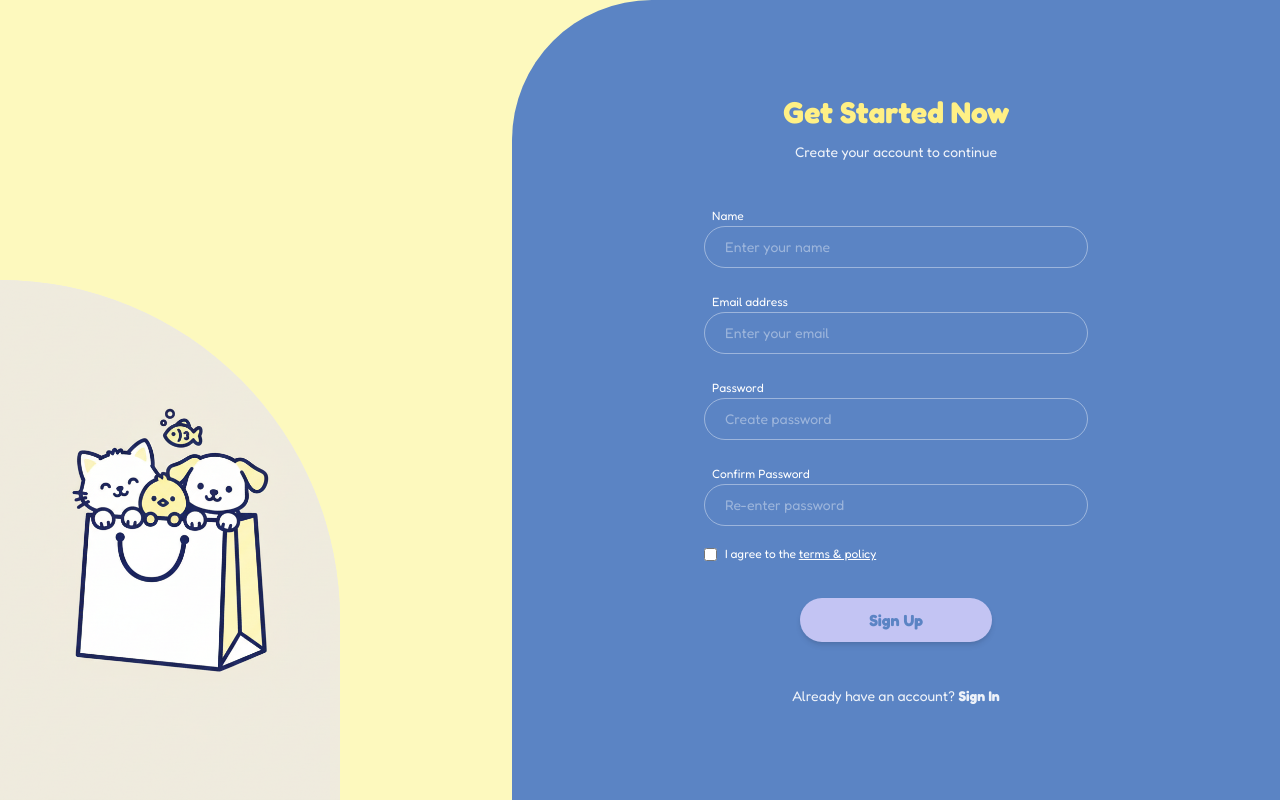
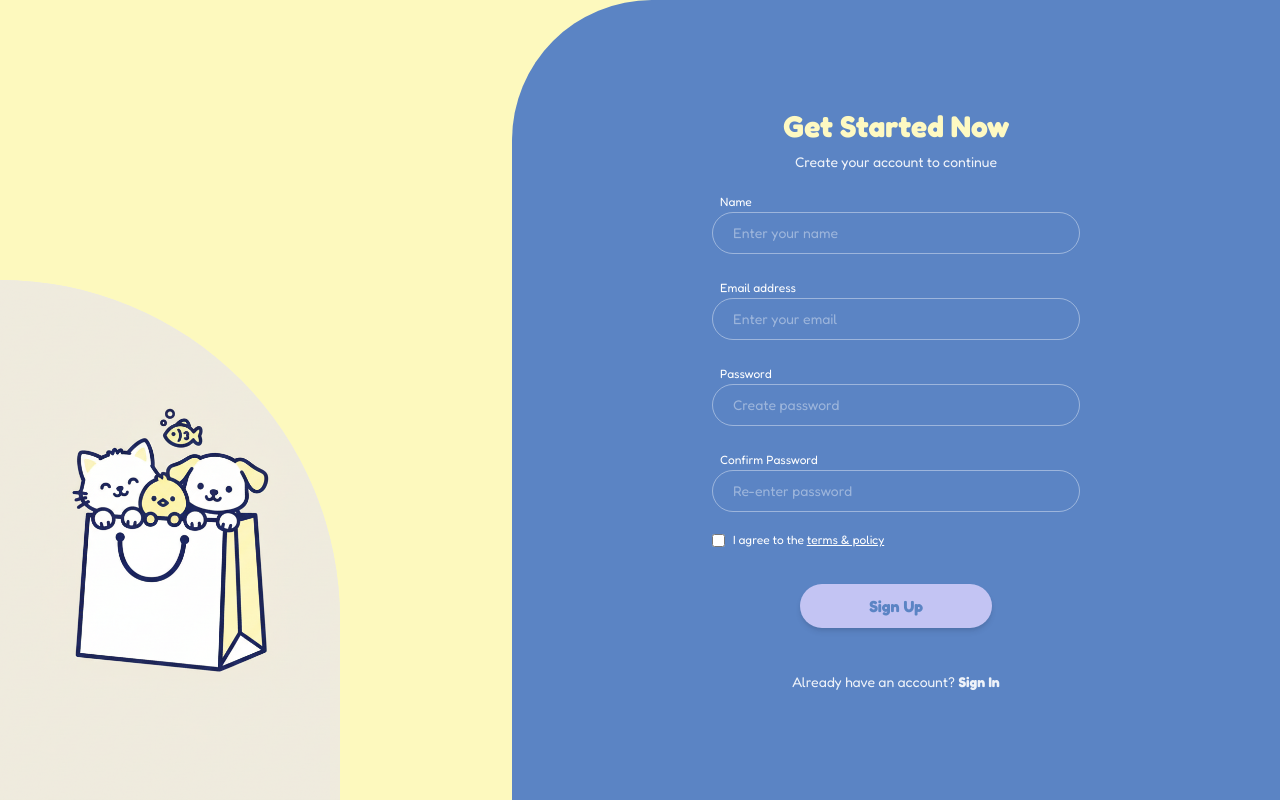
Before and after one commit to samridii/mypetjoyweb, a Next.js app: page /register in a window 1280 px wide. Built offline with nearby package versions, Linux system fonts and the light colour scheme.

Commit message:
Final Navigation and UI changes

```diff
--- a/app/(auth)/_components/RegisterForm.tsx
+++ b/app/(auth)/_components/RegisterForm.tsx
@@ -12,10 +12,10 @@ const registerSchema = z.object({
   email: z.string().email("Invalid email"),
   password: z.string().min(6, "Minimum 6 characters"),
   confirmPassword: z.string().min(6),
-  agree: z.boolean().refine(val => val === true, {
+  agree: z.boolean().refine((val) => val === true, {
     message: "You must accept the terms",
   }),
-}).refine(data => data.password === data.confirmPassword, {
+}).refine((data) => data.password === data.confirmPassword, {
   message: "Passwords do not match",
   path: ["confirmPassword"],
 });
@@ -37,7 +37,7 @@ export default function RegisterForm() {
   const submit = () => {
     startTransition(async () => {
       await new Promise((r) => setTimeout(r, 1200));
-      router.push("/auth/dashboard");
+      router.push("/login");
     });
   };
 
--- a/app/(auth)/_components/loginForm.tsx
+++ b/app/(auth)/_components/loginForm.tsx
@@ -24,7 +24,7 @@ export default function LoginForm() {
   const submit = () => {
     startTransition(async () => {
       await new Promise((r) => setTimeout(r, 1000));
-      router.push("/auth/dashboard");
+      router.push("/dashboard");
     });
   };
 
@@ -33,7 +33,7 @@ export default function LoginForm() {
       onSubmit={handleSubmit(submit)}
       className="w-full max-w-sm space-y-6 text-white"
     >
-      {/* Email */}
+
       <div className="space-y-1">
         <label className="text-sm font-medium ml-1">Email address</label>
         <input
@@ -48,7 +48,6 @@ export default function LoginForm() {
         )}
       </div>
 
-      {/* Password */}
       <div className="space-y-1">
         <label className="text-sm font-medium ml-1">Password</label>
         <input
@@ -73,7 +72,6 @@ export default function LoginForm() {
         </div>
       </div>
 
-      {/* Sign In Button */}
       <div className="flex justify-center pt-4">
         <button
           disabled={pending}
@@ -83,7 +81,6 @@ export default function LoginForm() {
         </button>
       </div>
 
-      {/* Sign Up */}
       <div className="text-center text-sm pt-6">
         <span className="opacity-80 font-light">
           Don&apos;t have an account?{" "}
--- a/app/(auth)/login/page.tsx
+++ b/app/(auth)/login/page.tsx
@@ -29,7 +29,7 @@ export default function Page() {
           <div className="w-full flex flex-col items-center px-8">
 
             <div className="w-full max-w-sm mb-10 text-white">
-              <h1 className="text-4xl font-bold mb-3">Welcome back!</h1>
+              <h1 className="text-4xl font-bold mb-3  text-yellow-100">Welcome back!</h1>
               <p className="text-sm font-light opacity-90 leading-relaxed">
                 Enter your credentials to access your account
               </p>
--- a/app/(auth)/register/page.tsx
+++ b/app/(auth)/register/page.tsx
@@ -28,12 +28,12 @@ export default function Page() {
                      w-full lg:w-[60%]
                      min-h-screen
                      rounded-tl-[140px]
-                     flex items-center"
+                     flex items-center justify-center"
         >
-          <div className="w-full flex flex-col items-center px-10">
+          <div className="w-full max-w-md flex flex-col items-center px-10">
 
-            <div className="w-full max-w-sm mb-10 text-white text-center">
-              <h1 className="text-3xl font-bold mb-3 text-yellow-200">
+            <div className="mb-4 text-white text-center">
+              <h1 className="text-3xl font-bold mb-2 text-yellow-100">
                 Get Started Now
               </h1>
               <p className="text-sm opacity-90">
```
